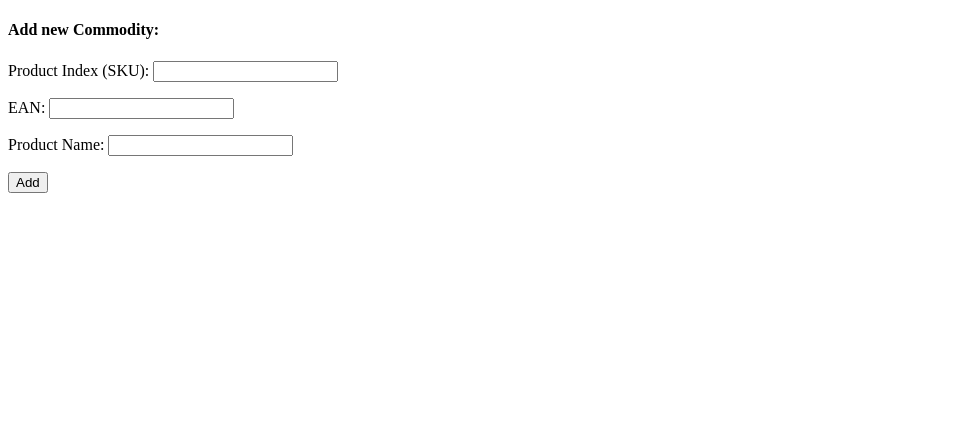
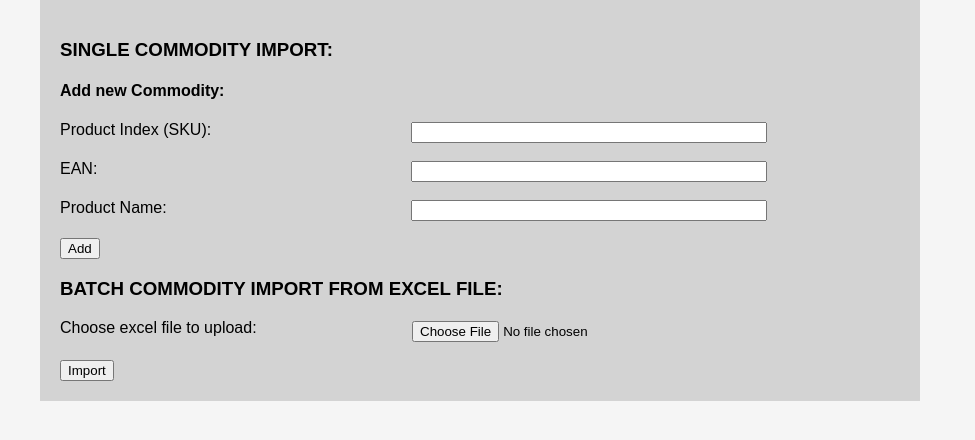
Before and after one commit to sztosz/neonet, a Django app: page /qa/commodity_import/ in a window 1280 px wide. Shown: the top 440 px of the page, without its empty margins (0-975 px from the left). Run offline with Django 3.2, Linux system fonts and the light colour scheme; the visitor is signed in with stand-in values (Sample User, id 1).

Commit message:
End of day

```diff
--- a/neonet/settings.py
+++ b/neonet/settings.py
@@ -140,6 +140,11 @@ INSTALLED_APPS = (
 
 SESSION_SERIALIZER = 'django.contrib.sessions.serializers.JSONSerializer'
 
+# only use TemporaryFileUploadHandler for file uploads
+FILE_UPLOAD_HANDLERS = (
+    'django.core.files.uploadhandler.TemporaryFileUploadHandler',
+)
+
 # A sample logging configuration. The only tangible logging
 # performed by this configuration is to send an email to
 # the site admins on every HTTP 500 error when DEBUG=False.
--- a/qa/forms.py
+++ b/qa/forms.py
@@ -12,3 +12,18 @@ from qa import models
 class CommodityImportForm(forms.ModelForm):
     class Meta:
         model = models.Commodity
+
+
+class CommodityBatchImportForm(forms.Form):
+    file = forms.FileField(label="Choose excel file to upload")
+
+
+class EanForm(forms.ModelForm):
+    class Meta:
+        model = models.Commodity
+        fields = ['ean']
+
+
+class DamageReportForm(forms.ModelForm):
+    class Meta:
+        models = models.DamageReport
--- a/qa/models.py
+++ b/qa/models.py
@@ -12,24 +12,36 @@ from django.db import models
 
 class Commodity(models.Model):
     sku = models.CharField(max_length=25, verbose_name='Product Index (SKU)')
-    ean = models.IntegerField(max_length=13, verbose_name='EAN')
+    ean = models.CharField(max_length=13, verbose_name='EAN')
     name = models.CharField(max_length=100, verbose_name='Product Name')
 
     def __unicode__(self):
-        return self.name
+        return '{} : {}'.format(self.ean, self.name)
 
 class DamageDetectionTime(models.Model):
     detection_time = models.CharField(max_length=30, verbose_name='Detection Time')
+
+    def __unicode__(self):
+        return self.detection_time
 
 class DamageCategory(models.Model):
     category = models.CharField(max_length=1, verbose_name='Category')
     description = models.TextField(verbose_name='Category description')
 
+    def __unicode__(self):
+        return self.category
+
 class DamageFurtherAction(models.Model):
     further_action = models.CharField(max_length=30, verbose_name='Further Action')
 
+    def __unicode__(self):
+        return self.further_action
+
 class DamageKind(models.Model):
     damage_kind = models.CharField(max_length=30, verbose_name='Damage Kind')
+
+    def __unicode__(self):
+        return self.kind
 
 class DamageReport(models.Model):
     date = models.DateTimeField(verbose_name='Date of report entry')
@@ -41,3 +53,6 @@ class DamageReport(models.Model):
     comments = models.TextField(verbose_name='Comments')
     further_action = models.ForeignKey(DamageFurtherAction, verbose_name='Further Action')
     further_kind = models.ForeignKey(DamageKind, verbose_name='Damage Kind')
+
+    def __unicode__(self):
+        return self.commodity.name
--- /dev/null
+++ b/qa/tools/__init__.py
@@ -0,0 +1 @@
+__author__ = 'Bartosz'
--- a/qa/urls.py
+++ b/qa/urls.py
@@ -11,4 +11,5 @@ urlpatterns = patterns('',
                        url(r'^$', 'qa.views.index', name='index'),
                        url(r'^logout/', 'qa.views.logout_view', name='logout'),
                        url(r'^commodity_import/', 'qa.views.commodity_import', name='commodity_import'),
+                       url(r'^damage_report/', 'qa.views.damage_report', name='damage_report'),
                        )
--- a/qa/views.py
+++ b/qa/views.py
@@ -12,13 +12,15 @@ from django.contrib.auth import logout
 from django.shortcuts import render, redirect
 from django.contrib.auth.decorators import login_required
 from qa import forms
+from qa.tools.ExcelParser import ExcelParser
 
 class AbstractView():
     def __init__(self, request, template=None, output='html'):
         self.request = request
+        self.output = output
         if template is None:
             self.template = __package__ + '/' + self.__class__.__name__.lower() \
-                            + '.html'
+                            + '.' + self.output
         else:
             self.template = template
         self.output = output
@@ -33,7 +35,7 @@ class AbstractView():
     def _view(self):
         pass
 
-    def html(self):
+    def _html(self):
         try:
             action = getattr(self, '_' + self.action)
             action()
@@ -41,7 +43,7 @@ class AbstractView():
             self._view()
         return render(self.request, self.template, self.context)
 
-    def output(self):
+    def show(self):
         try:
             output = getattr(self, '_' + self.output)
             return output()
@@ -53,31 +55,70 @@ class Index(AbstractView):
     pass
 
 class CommodityImport(AbstractView):
-    def _import(self):
-        pass
-
     def _add(self):
         form = forms.CommodityImportForm(self.request.POST)
         if form.is_valid():
             commodity = form.save()
             commodity.save()
             self.context['messages'].append('Commodity "{}" added successfully to database'.format(commodity.name))
-            self.context['form'] = forms.CommodityImportForm()
+            self.context['add_single_form'] = forms.CommodityImportForm()
         else:
-            self.context['form'] = form
+            self.context['add_single_form'] = form
+        self.context['batch_upload_file_form'] = forms.CommodityBatchImportForm()
+
+    def _import(self):
+        form = forms.CommodityBatchImportForm(self.request.POST, self.request.FILES)
+        if form.is_valid():
+            warnings, errors = ExcelParser.parse_commodity(self.request.FILES['file'])
+            for warning in warnings:
+                self.context['messages'].append(warning)
+            for error in errors:
+                self.context['errors'].append(error)
+            self.context['messages'].append('Valid data from file was uploaded')
+        else:
+            self.context['errors'].append('File that you were trying to upload was invalid')
+        self.context['add_single_form'] = forms.CommodityImportForm()
+        self.context['batch_upload_file_form'] = forms.CommodityBatchImportForm()
 
     def _view(self):
-        self.context['form'] = forms.CommodityImportForm()
+        self.context['batch_upload_file_form'] = forms.CommodityBatchImportForm()
+        self.context['add_single_form'] = forms.CommodityImportForm()
+
+class DamageReport(AbstractView):
+    def _check_ean(self):
+        form = forms.EanForm(self.request.POST)
+        if form.is_valid():
+            commodity = models.Commodity.objects.filter(ean=self.request.POST['ean'])
+            if commodity:
+                self.context['messages'].append('Commodity: {}'.format(commodity[0].name))
+            else:
+                self.context['messages'].append('Commodity not in database')
+
+        else:
+            self.context['messages'].append('EAN {} is invalid'.format(self.request.POST['ean']))
+            self.context['ean_form'] = form
+
+    def _add_damage_report(self):
+        pass
+
+    def _view(self):
+        self.context['ean_form'] = forms.EanForm()
+
 
 @login_required
 def index(request):
     page = Index(request)
-    return page.html()
+    return page.show()
 
 @login_required
 def commodity_import(request):
     page = CommodityImport(request)
-    return page.html()
+    return page.show()
+
+@login_required
+def damage_report(request):
+    page = DamageReport(request)
+    return page.show()
 
 def logout_view(request):
     logout(request)
--- a/static/base.css
+++ b/static/base.css
@@ -0,0 +1,117 @@
+body{
+    background-color: whitesmoke;
+    margin-top: 0;
+    margin-left: 20px;
+    margin-right: 20px;
+    padding-top: 0;
+    padding-left: 20px;
+    padding-right: 20px;
+    font-family: sans-serif;
+
+}
+/*#data_control{*/
+
+/*}*/
+#main_container{
+    width: 840px;
+    margin: 0;
+    padding: 20px;
+    background-color: lightgrey;
+}
+.errorlist{
+    color: red;
+}
+.messagelist{
+    color: blue;
+}
+.in_block{
+    display: block;
+}
+.in_line{
+    display: inline;
+}
+form{
+    /*border: whitesmoke;*/
+    /*border-bottom-style: dashed;*/
+    padding: 0;
+    margin: 0;
+}
+form label{
+    width: 350px;
+    float: left;
+    display:inline-block;
+}
+.long_label{
+    /*width: 350px;*/
+}
+form input{
+    /*float: left;*/
+    /*display: display:inline-block;*/
+}
+form select{
+    /*float: left;*/
+    display: display:inline-block;
+}
+.form_fieldsets {
+    border: solid whitesmoke;
+    margin: 10px;
+
+}
+form select, input, textarea {
+    /*width: 350px;*/
+    padding: 1px !important;
+    margin: 1px !important;
+    /*display: block;*/
+    max-width: 350px !important;
+    /*margin: 0.2em 0 !important;*/
+    /*padding: 0.1em 0 !important;*/
+    text-indent: 0 !important;
+    white-space: nowrap;
+    text-overflow:ellipsis;
+    width: 98% !important;
+    outline: none;
+    /*word-wrap: break-word;*/
+    /*word-wrap: break-all;*/
+    white-space: nowrap;
+    /*ms-box-sizing:content-box;*/
+    -moz-box-sizing:content-box;
+    -webkit-box-sizing:content-box;
+    box-sizing:content-box;
+}
+.short_input{
+    max-width: 200px !important;
+}
+a:link {
+    color: #000000;
+    text-decoration: none
+}
+a:visited{
+    color: #000000;
+    text-decoration: none
+}
+a:active{
+    color: #000000;
+    text-decoration: none
+}
+a:hover{
+    color: #000000;
+    text-decoration: none
+}
+.login_box{
+    border: solid 1px black;
+    margin-left: auto;
+    margin-right: auto;
+    margin-top: 200px;
+    width: 240px;
+    padding: 10px;
+    background-color: dimgray;
+}
+/*#id_username{*/
+    /*max-width: 100px !important;*/
+/*}*/
+/*#id_password{*/
+    /*max-width: 100px !important;*/
+/*}*/
+#id_login_submit{
+    max-width: 100px !important;
+}
--- a/templates/qa/CommodityImport.html
+++ b/templates/qa/CommodityImport.html
@@ -10,12 +10,21 @@
     {% include 'qa/common_communication.html' %}
 {#    {% include 'qa/menu.html' %}#}
     <div id="content">
+        <h3>SINGLE COMMODITY IMPORT:</h3>
         <form method="post" action="{% url 'qa:commodity_import' %}">
             {% csrf_token %}
             <h4>Add new Commodity:</h4>
             <div class="in_block">
-                {{ form.as_p }}
+                {{ add_single_form.as_p }}
                 <button class="in_line" type="submit" name="action" value="add">Add</button>
+            </div>
+        </form>
+        <h3>BATCH COMMODITY IMPORT FROM EXCEL FILE:</h3>
+        <form method="post" enctype="multipart/form-data" action="{% url 'qa:commodity_import' %}">
+            {% csrf_token %}
+            <div class="in_block">
+                {{ batch_upload_file_form.as_p }}
+                <button class="in_line" type="submit" name="action" value="import">Import</button>
             </div>
         </form>
     </div>
--- a/templates/qa/index.html
+++ b/templates/qa/index.html
@@ -10,6 +10,7 @@
     <H2>Quality Assurance set of helper tools</H2>
     <p><a href="{% url 'qa:logout' %}">LOGOUT</a></p>
     <p><a href="{% url 'qa:commodity_import' %}">Commodity Import</a></p>
+    <p><a href="{% url 'qa:damage_report' %}">Damage Report</a></p>
 </div>
 </body>
 </html>
```
Also changed, not shown: qa/admin.py (+28 -1 lines), qa/tools/DataVerifier.py (added, +37 -0 lines), qa/tools/ExcelParser.py (added, +47 -0 lines), templates/qa/DamageReport.html (added, +38 -0 lines).
